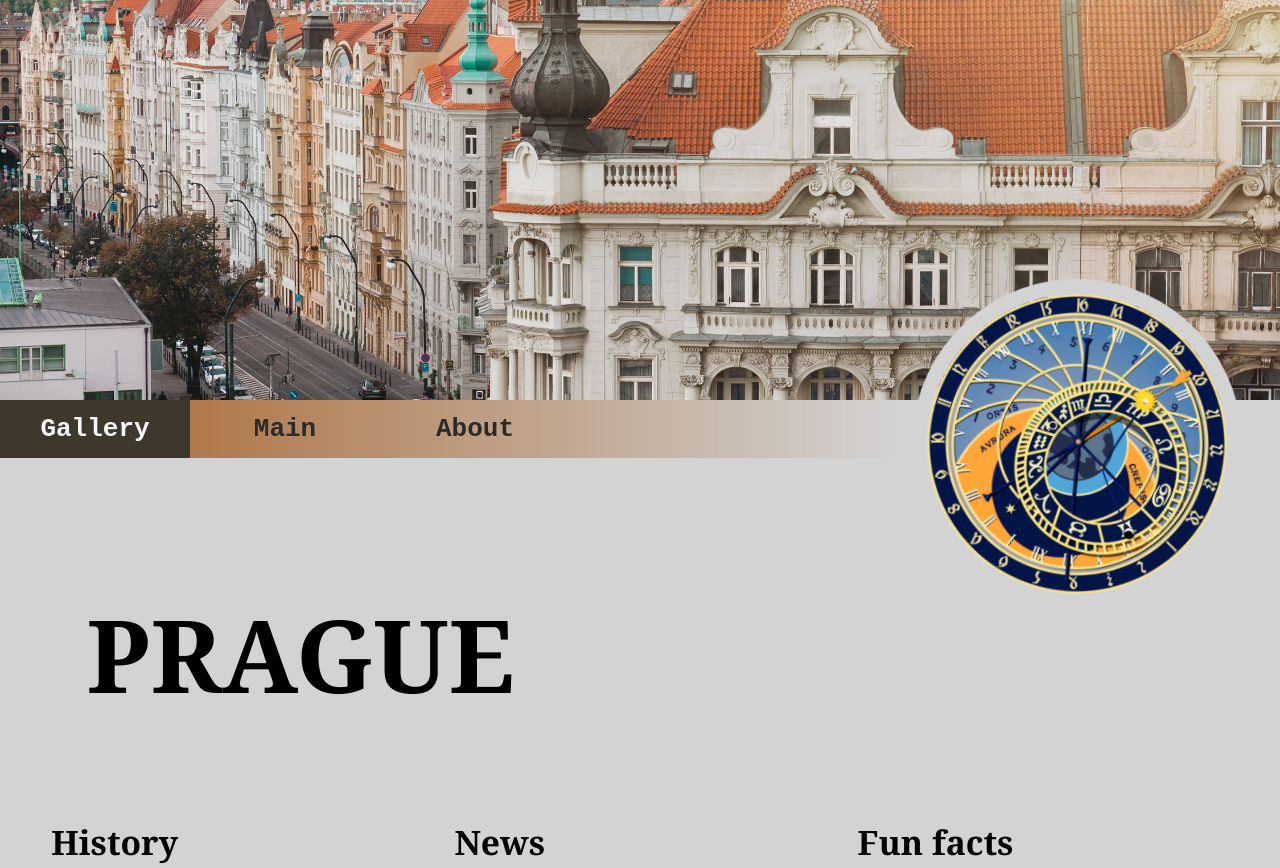
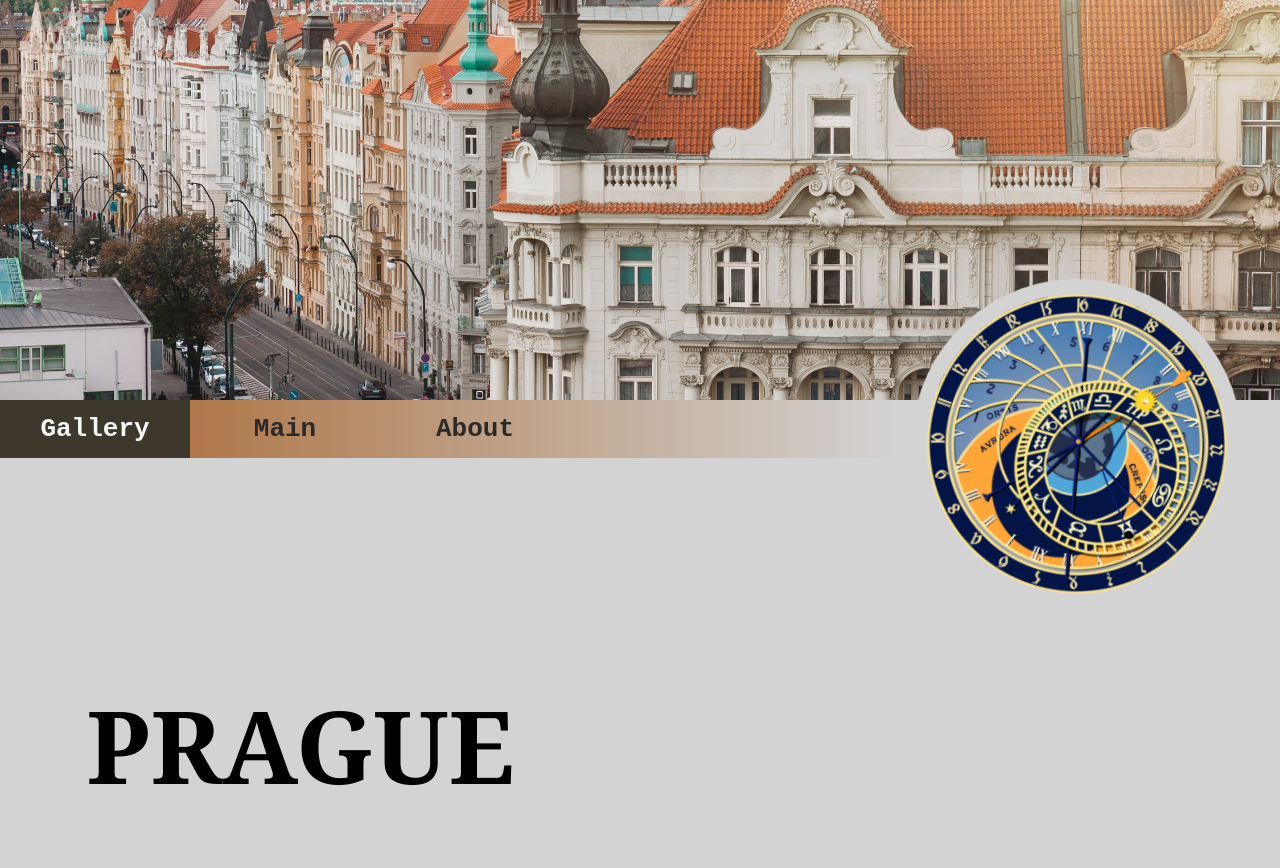
Before and after one commit to AKuznecovs/RCS-Projec1, a plain HTML site: page index.html in a window 1280 px wide. Shown: the top 868 px of the page. Drawn offline with nearby package versions, Linux system fonts and the light colour scheme.

Commit message:
Update style.css

```diff
--- a/styles/style.css
+++ b/styles/style.css
@@ -125,7 +125,7 @@ ul {
   #main h1 {
     font-size: 4.5em;
     padding-left: 3%;
-    margin-top: -2%;
+/*     margin-top: -2%; */
 
   }
 
```
